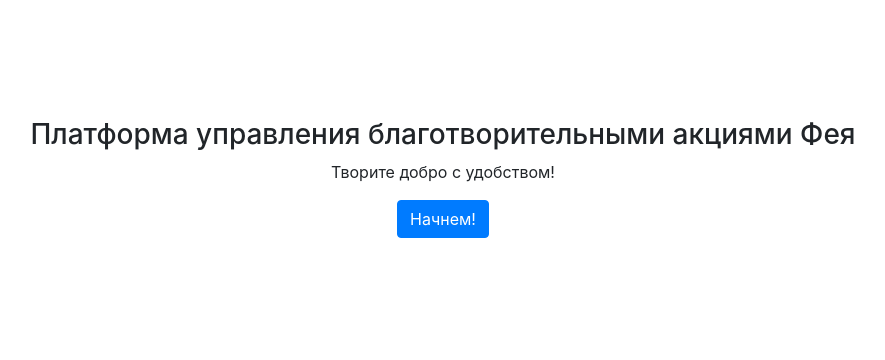
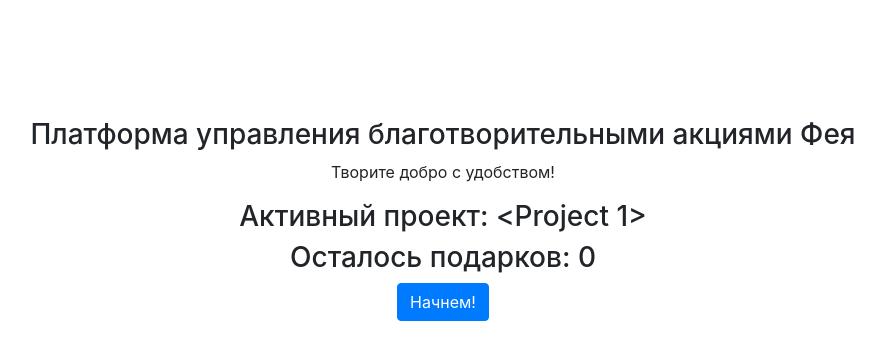
Before and after one commit to dmitriyteteruk/ProjectFairy, a Flask app: page / in a window 1280 px wide. Shown: the part 182-542 px from the top of the page, without its empty margins (197-1082 px from the left). Run offline with Flask 2, Linux system fonts and the light colour scheme; tables that the repository leaves empty hold one stand-in row (values such as "Sample post"); parts of the project's set-up code (start-up, migrations or seed data) failed here and were passed over; some libraries are stand-ins or nearby versions.

Commit message:
Первая попытка добавления счетчика на сайт

```diff
--- a/fairy/main/routes.py
+++ b/fairy/main/routes.py
@@ -1,4 +1,5 @@
 from flask import render_template, Blueprint
+from fairy.models import Gift, Project
 
 main_bp = Blueprint('main_bp', __name__)
 
@@ -7,7 +8,9 @@ main_bp = Blueprint('main_bp', __name__)
 @main_bp.route('/')
 @main_bp.route('/home')
 def home_page():
-    return render_template('home.html')
+    project_name = Project.query.filter(Project.name != None).first()
+    gifts_on_tree = Gift.query.filter(Gift.status == None).all()
+    return render_template('home.html', gifts_on_tree=gifts_on_tree, project_name=project_name)
 
 
 # About page route - description about the project
--- a/fairy/templates/home.html
+++ b/fairy/templates/home.html
@@ -11,6 +11,9 @@ left:20px;
 right:20px; margin: auto">
     <h3>Платформа управления благотворительными акциями Фея</h3>
   <p>Творите добро с удобством!</p>
+  <H3>Активный проект: {{ project_name }}</H3>
+    <H3>Осталось подарков: {{ gifts_on_tree|count }}</H3>
+
   <a class="btn btn-primary" href="{{ url_for('users_bp.register_page')}}">Начнем!</a>
 </div>
 
```
